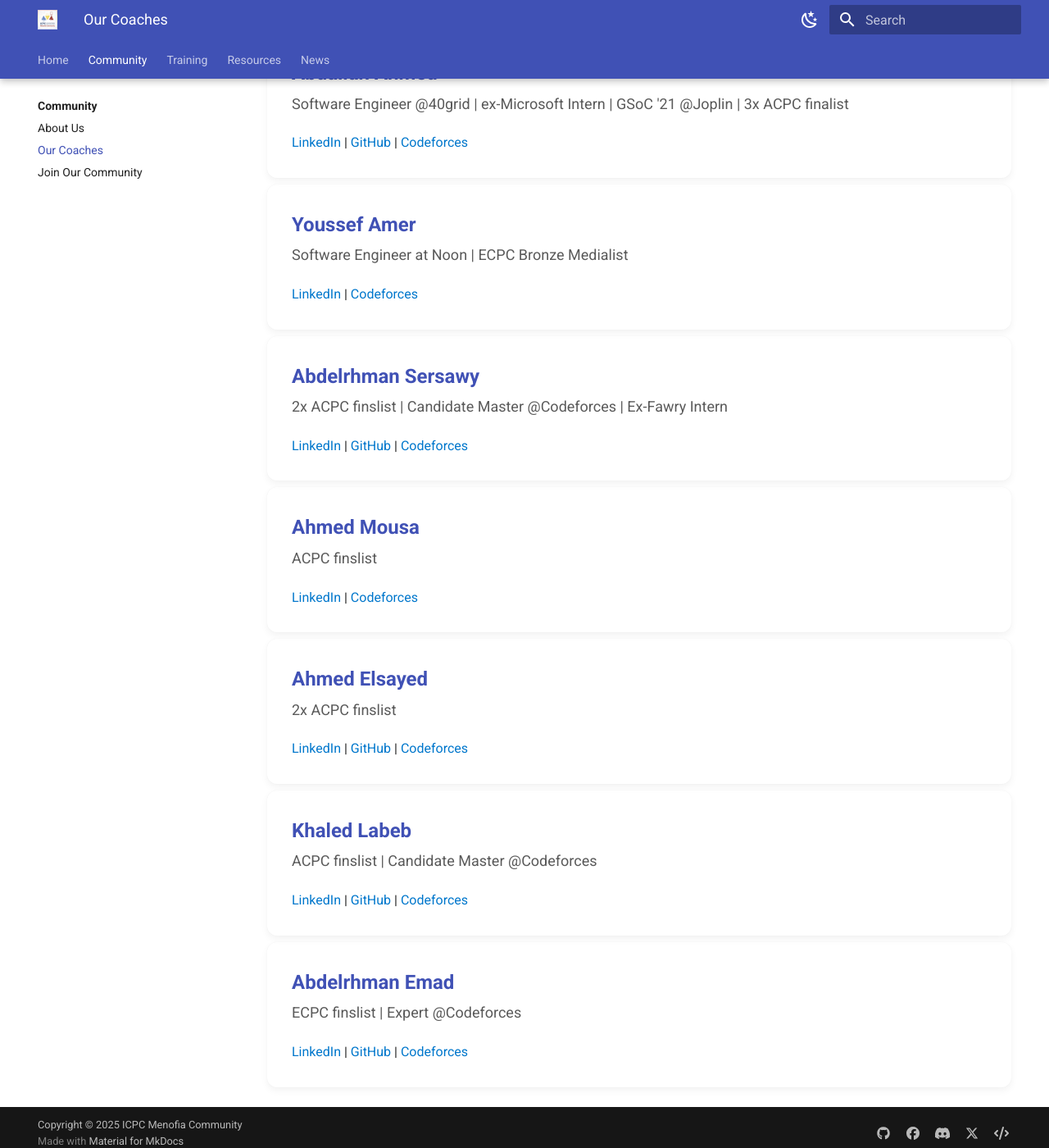
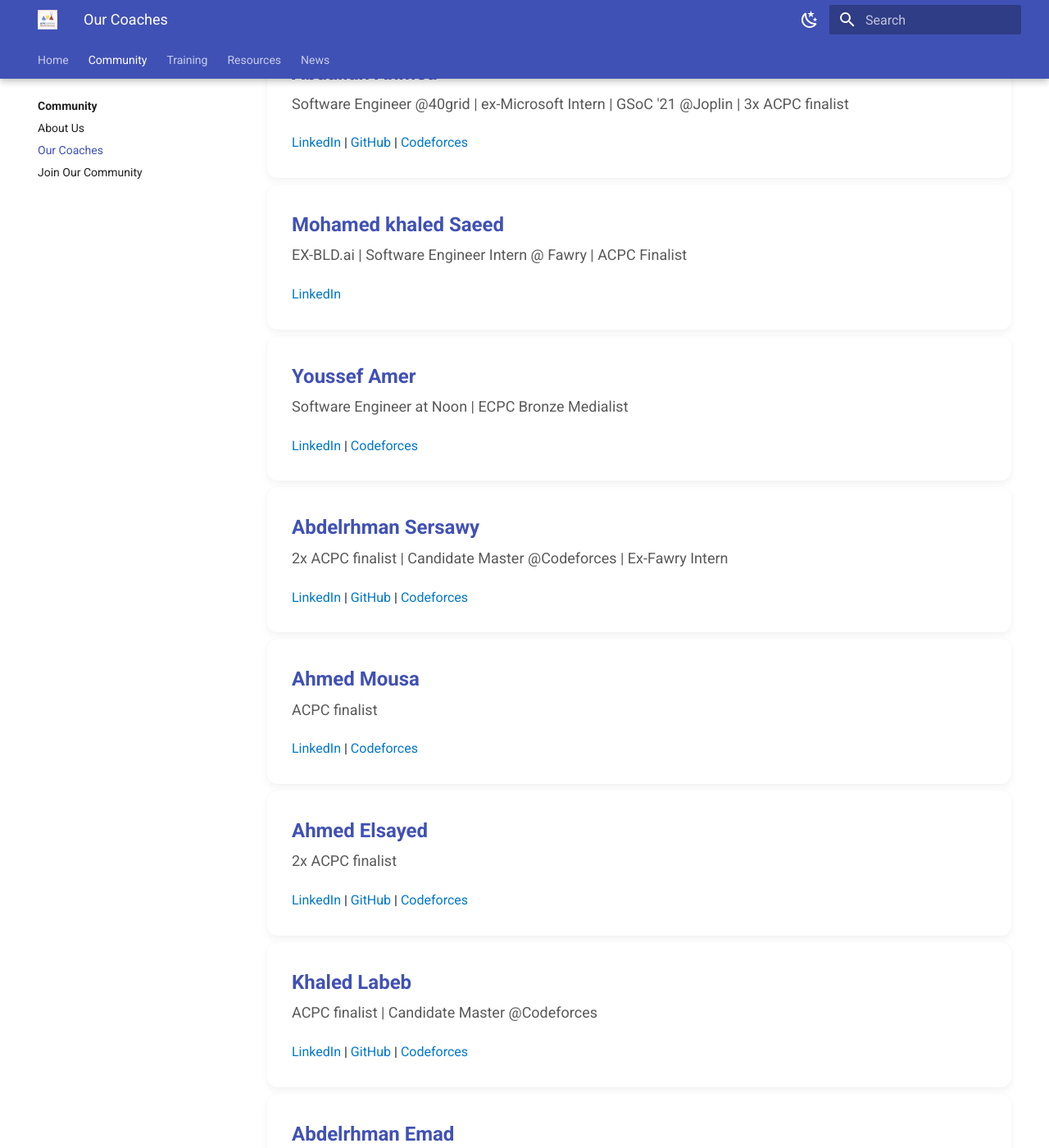
Before and after one commit to ICPC-Menofia/icpc-menofia.github.io, an MkDocs documentation site: the page built from docs/community/coaches.md, in a window 1280 px wide and 1400 px high, scrolled down 2179 px. Shown: the whole window at 82% size. Built offline with MkDocs 1.6.1 and Material for MkDocs 9.7.7, drawn with Linux system fonts in a browser that asks for light colours; some of the changed text lies outside the part shown.

Commit message:
docs: add more coaches ref

```diff
--- a/docs/community/coaches.md
+++ b/docs/community/coaches.md
@@ -68,45 +68,76 @@
         <a href="https://github.com/xUser5000" target="_blank">GitHub</a> |
         <a href="https://codeforces.com/profile/xUser5000" target="_blank">Codeforces</a>
     </li>
+    <li id="mohamed-khaled-saeed">
+        <strong>Mohamed khaled Saeed</strong>
+        <small>EX-BLD.ai | Software Engineer Intern @ Fawry  | ACPC Finalist</small>
+        <a href="https://www.linkedin.com/in/mohamed-khaled-08229b207/" target="_blank">LinkedIn</a>
+    </li>
     <li id="youssef-amer">
         <strong>Youssef Amer</strong>
         <small>Software Engineer at Noon | ECPC Bronze Medialist</small>
         <a href="https://www.linkedin.com/in/youssef3ahmed/" target="_blank">LinkedIn</a> |
         <a href="https://codeforces.com/profile/uamer" target="_blank">Codeforces</a>
     </li>
-     <li id="abdelrhman-sersawy">
+    <li id="abdelrhman-sersawy">
         <strong>Abdelrhman Sersawy</strong>
-        <small>2x ACPC finslist | Candidate Master @Codeforces | Ex-Fawry Intern</small>
+        <small>2x ACPC finalist | Candidate Master @Codeforces | Ex-Fawry Intern</small>
         <a href="https://www.linkedin.com/in/sersawy/" target="_blank">LinkedIn</a> |
         <a href="https://github.com/Abdelrhmansersawy/" target="_blank">GitHub</a> |
         <a href="https://codeforces.com/profile/Sersawy" target="_blank">Codeforces</a>
     </li>
     <li id="ahmed-mousa">
         <strong>Ahmed Mousa</strong>
-        <small>ACPC finslist</small>
+        <small>ACPC finalist</small>
         <a href="https://www.linkedin.com/in/mosmos/" target="_blank">LinkedIn</a> |
         <a href="https://codeforces.com/profile/Mousa" target="_blank">Codeforces</a>
     </li>
     <li id="ahmed-elsayed">
         <strong>Ahmed Elsayed</strong>
-        <small>2x ACPC finslist</small>
+        <small>2x ACPC finalist</small>
         <a href="https://www.linkedin.com/in/ahmedelsayedmousa/" target="_blank">LinkedIn</a> |
         <a href="https://github.com/aalsayed70" target="_blank">GitHub</a> |
         <a href="https://codeforces.com/profile/-Ahmed_-_Elsayed-" target="_blank">Codeforces</a>
     </li>
     <li id="khaled-labeb">
         <strong>Khaled Labeb</strong>
-        <small>ACPC finslist | Candidate Master @Codeforces</small>
+        <small>ACPC finalist | Candidate Master @Codeforces</small>
         <a href="https://www.linkedin.com/in/khaled-mohamed-98700a246/" target="_blank">LinkedIn</a> |
         <a href="https://github.com/khalwsh/" target="_blank">GitHub</a> |
         <a href="https://codeforces.com/profile/Khalwsh" target="_blank">Codeforces</a>
     </li>
     <li id="abdelrhman-emad">
         <strong>Abdelrhman Emad</strong>
-        <small>ECPC finslist | Expert @Codeforces</small>
+        <small>ECPC finalist | Expert @Codeforces</small>
         <a href="https://www.linkedin.com/in/abdurrahman-emad/" target="_blank">LinkedIn</a> |
         <a href="https://github.com/abdoemad552" target="_blank">GitHub</a> |
         <a href="https://codeforces.com/profile/_ABDOEMAD_" target="_blank">Codeforces</a>
     </li>
+    <li id="mahmoud-reda">
+        <strong>Mahmoud Reda</strong>
+        <small>.Net Developer | 3x ECPC FINALIST</small>
+        <a href="https://www.linkedin.com/in/mahmoud-abouelazm" target="_blank">LinkedIn</a>
+    </li>
+    <li id="ebrahim-mordy">
+        <strong>Ebrahem Mordy</strong>
+        <small>ACPC Finalist | Expert @Codeforces | Ex-SWE @Fawry</small>
+        <a href="https://www.linkedin.com/in/ebrahemmordy" target="_blank">LinkedIn</a> |
+        <a href="https://codeforces.com/profile/M0rdy" target="_blank">GitHub</a> |
+        <a href="https://github.com/EbrahemMordy" target="_blank">Codeforces</a>
+    </li>
+    <li id="ibrahme-elhdad">
+        <strong>Ibrahem Elhdad</strong>
+        <small>ACPC finalist</small>
+        <a href="https://www.linkedin.com/in/ibrahem-elhdad-21216226b/" target="_blank">LinkedIn</a> |
+        <a href="https://github.com/I-Elhadad" target="_blank">GitHub</a> |
+        <a href="https://codeforces.com/profile/hadad" target="_blank">Codeforces</a>
+    </li>
+    <li id="hossam-saber">
+        <strong>Hossam Saber</strong>
+        <small>Expert @Codeforces </small>
+        <a href="https://www.linkedin.com/in/hossam-saberr?utm_source=share&utm_campaign=share_via&utm_content=profile&utm_medium=android_app" target="_blank">LinkedIn</a> |
+        <a href="https://github.com/HossamSaberr" target="_blank">GitHub</a> |
+        <a href="https://codeforces.com/profile/Homz" target="_blank">Codeforces</a>
+    </li>
   </ul>
 </div>
```
Also changed, not shown: docs/resources/sessions/general.md (+14 -0 lines), docs/resources/sessions/level1.md (+21 -0 lines).
